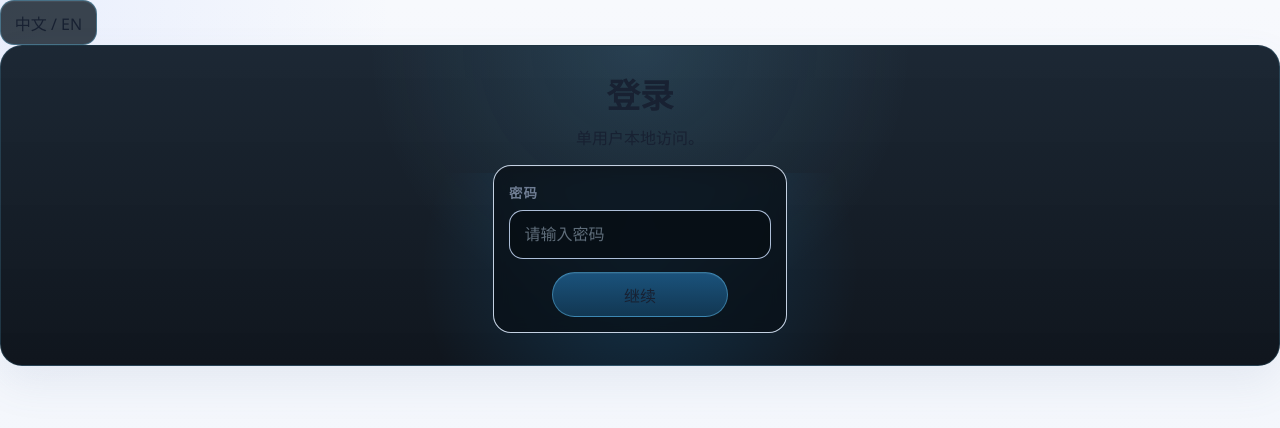
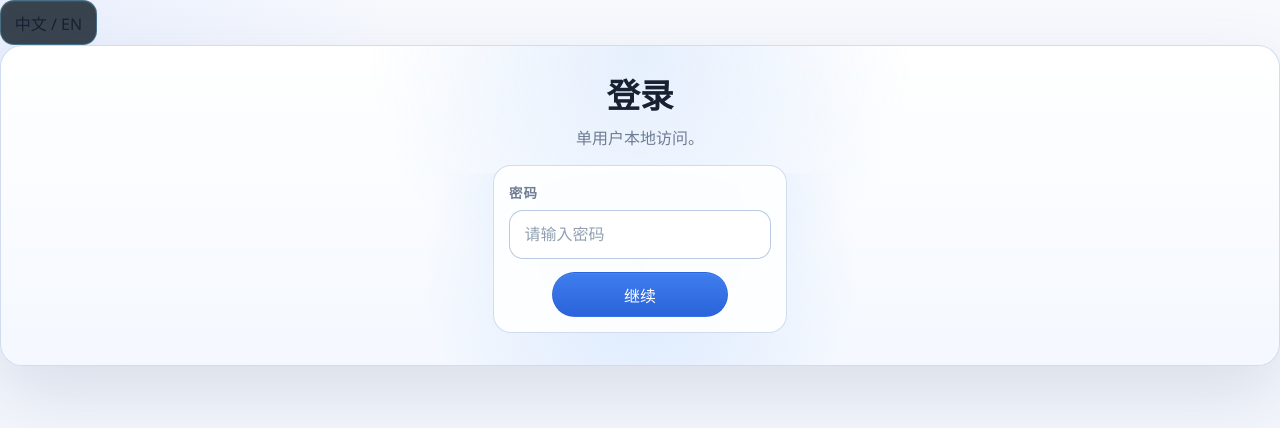
Before and after one commit to guowanghushifu/mkv-maker, a React (Vite) app in the folder web/: page / in a window 1280 px wide. Shown: the top 428 px of the page. Built offline with nearby package versions, Linux system fonts and the light colour scheme.

Commit message:
fix: apply light overrides to login route surfaces

```diff
--- a/web/src/styles/app-shell.css
+++ b/web/src/styles/app-shell.css
@@ -470,6 +470,67 @@
   box-shadow: 0 0 0 4px rgba(74, 144, 245, 0.14);
 }
 
+.panel.login-panel {
+  border-color: var(--line);
+  background:
+    radial-gradient(circle at top, rgba(74, 144, 245, 0.14), transparent 38%),
+    linear-gradient(180deg, #ffffff 0%, #f4f8ff 100%);
+  box-shadow: var(--shadow-lg);
+}
+
+.panel.login-panel::before {
+  background: radial-gradient(circle, rgba(74, 144, 245, 0.16) 0%, rgba(74, 144, 245, 0) 72%);
+}
+
+.login-panel .login-panel-intro h2 {
+  color: var(--text);
+}
+
+.login-panel .login-panel-intro p {
+  color: var(--text-muted);
+}
+
+.login-panel .login-panel-surface {
+  border-color: var(--line);
+  background: rgba(255, 255, 255, 0.88);
+  box-shadow: inset 0 1px 0 rgba(255, 255, 255, 0.72);
+}
+
+.login-panel .login-form-field label {
+  color: var(--text-muted);
+}
+
+.login-panel .login-form-field input {
+  color: var(--text);
+  border-color: var(--line-strong);
+  background: #ffffff;
+}
+
+.login-panel .login-form-field input::placeholder {
+  color: var(--text-dim);
+}
+
+.login-panel .login-form-field input:focus {
+  border-color: rgba(74, 144, 245, 0.58);
+  box-shadow: 0 0 0 4px rgba(74, 144, 245, 0.14);
+  background: #ffffff;
+}
+
+.login-panel .login-form .error-text {
+  color: var(--danger);
+}
+
+.login-panel .login-submit-button {
+  color: #ffffff;
+  border-color: rgba(43, 99, 218, 0.46);
+  background: linear-gradient(180deg, #3f7eef 0%, #2b63da 100%);
+}
+
+.login-panel .login-submit-button:hover:not(:disabled) {
+  border-color: rgba(74, 144, 245, 0.56);
+  box-shadow: 0 10px 20px rgba(74, 96, 134, 0.22);
+}
+
 @media (max-width: 1100px) {
   .admin-shell {
     grid-template-columns: 1fr;
```
